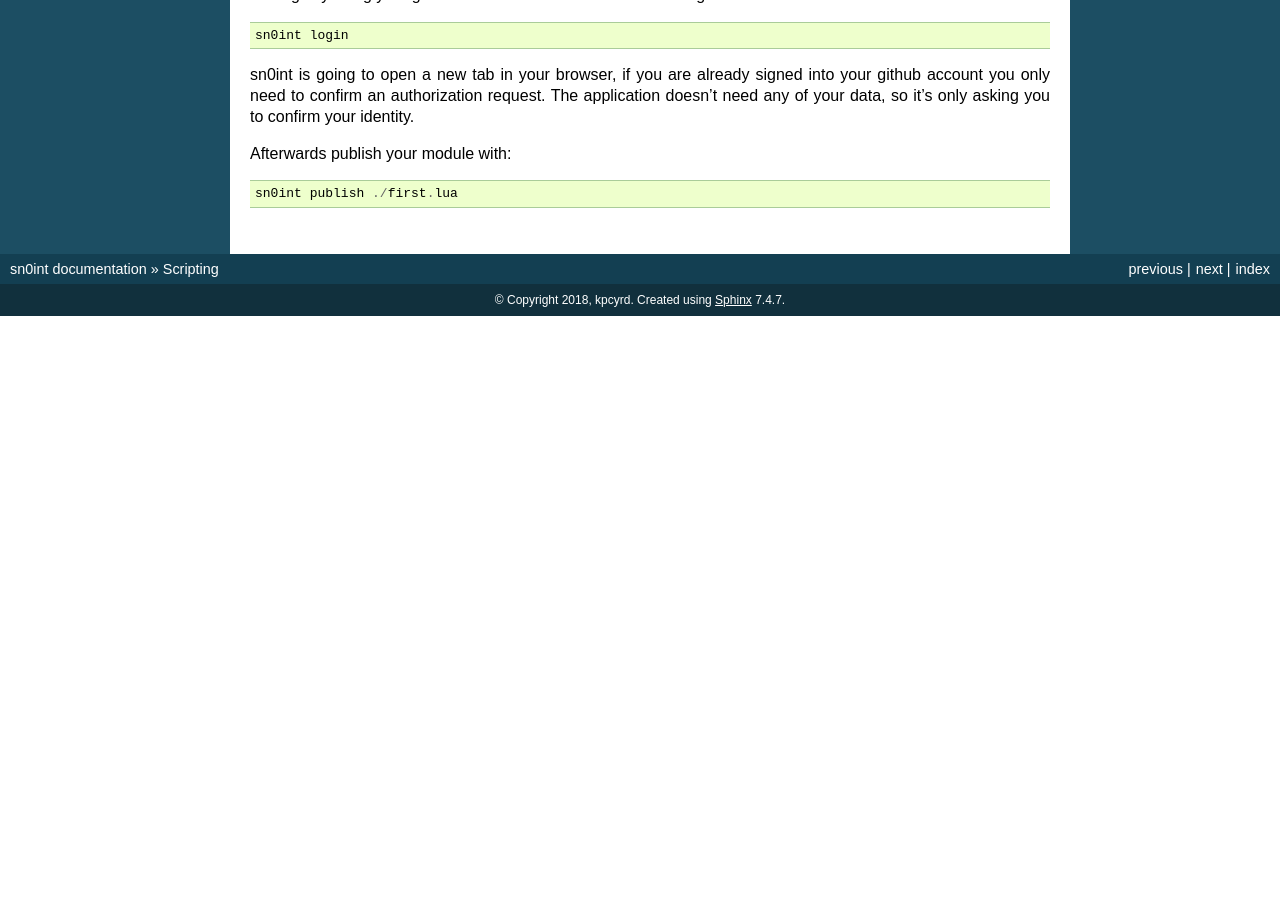
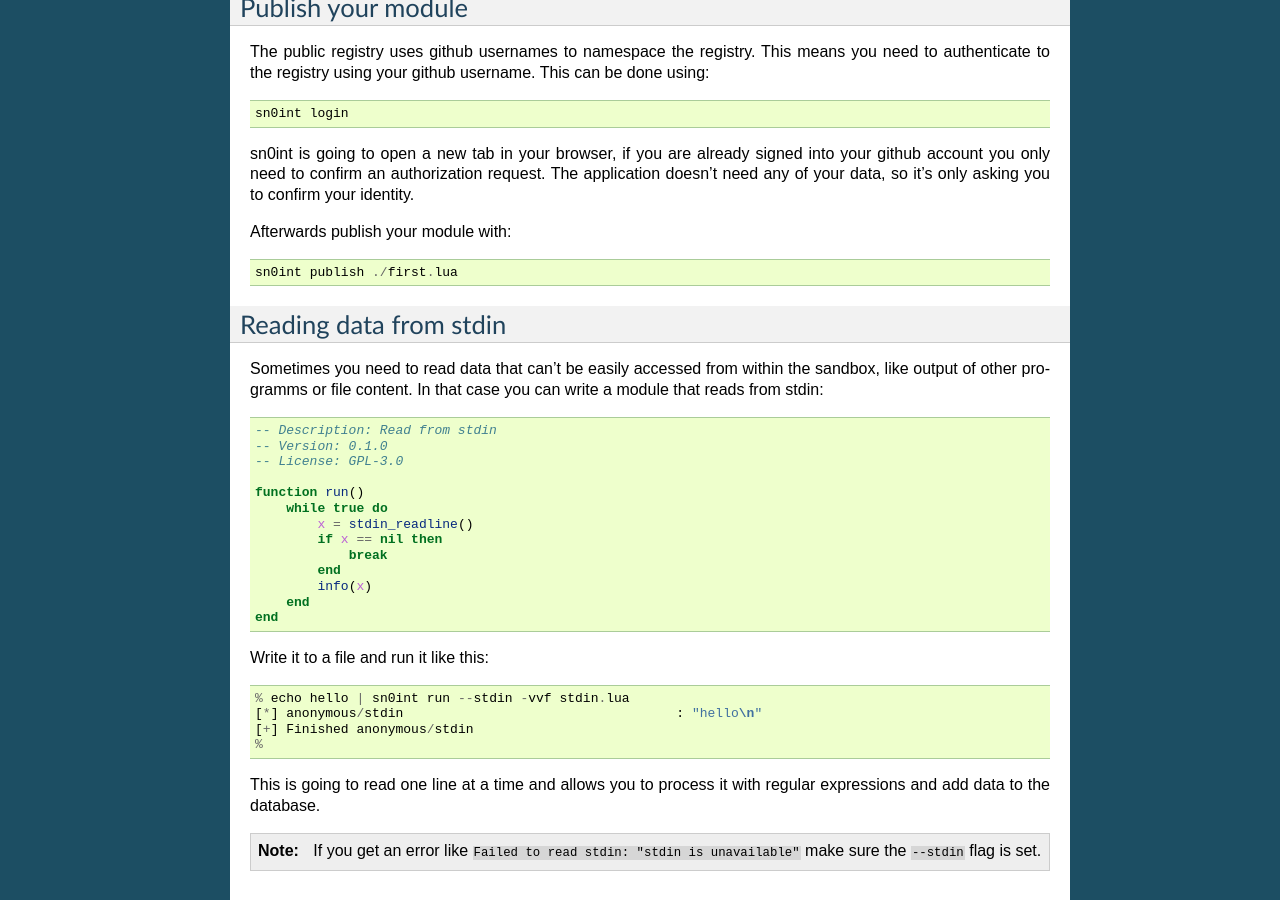
Before and after one commit to kpcyrd/sn0int, a Sphinx documentation site: the page built from docs/scripting.rst, in a window 1280 px wide and 900 px high, scrolled down 2886 px. Built offline with Sphinx 7.4.7, drawn with Linux system fonts in a browser that asks for light colours; before the commit the page ends 3202 px from its top, so only the background shows below that; some of the changed text lies outside the part shown.

Commit message:
Update docs

```diff
--- a/docs/scripting.rst
+++ b/docs/scripting.rst
@@ -18,8 +18,12 @@ free to change that to something else::
 Every module we're adding to ``~/repos/sn0int-modules`` is now going to be
 picked up by sn0int.
 
-Let's add our first module by opening ``~/repos/sn0int-modules/first.lua``.
-There's a bit of boilerplate that every module needs to load successfully:
+Make sure you're still in the right folder and add your first module::
+
+    sn0int new first.lua
+
+This is going to generate some boilerplate for you that every module needs to
+load successfully. Afterwards we can edit it like this:
 
 .. code-block:: lua
 
@@ -188,3 +192,40 @@ your identity.
 Afterwards publish your module with::
 
     sn0int publish ./first.lua
+
+Reading data from stdin
+-----------------------
+
+Sometimes you need to read data that can't be easily accessed from within the
+sandbox, like output of other programms or file content. In that case you can
+write a module that reads from stdin:
+
+.. code-block:: lua
+
+    -- Description: Read from stdin
+    -- Version: 0.1.0
+    -- License: GPL-3.0
+
+    function run()
+        while true do
+            x = stdin_readline()
+            if x == nil then
+                break
+            end
+            info(x)
+        end
+    end
+
+Write it to a file and run it like this::
+
+    % echo hello | sn0int run --stdin -vvf stdin.lua
+    [*] anonymous/stdin                                   : "hello\n"
+    [+] Finished anonymous/stdin
+    %
+
+This is going to read one line at a time and allows you to process it with
+regular expressions and add data to the database.
+
+.. note::
+   If you get an error like ``Failed to read stdin: "stdin is unavailable"``
+   make sure the ``--stdin`` flag is set.
```
Also changed, not shown: README.md (+2 -0 lines), docs/sandbox.rst (+34 -0 lines).
